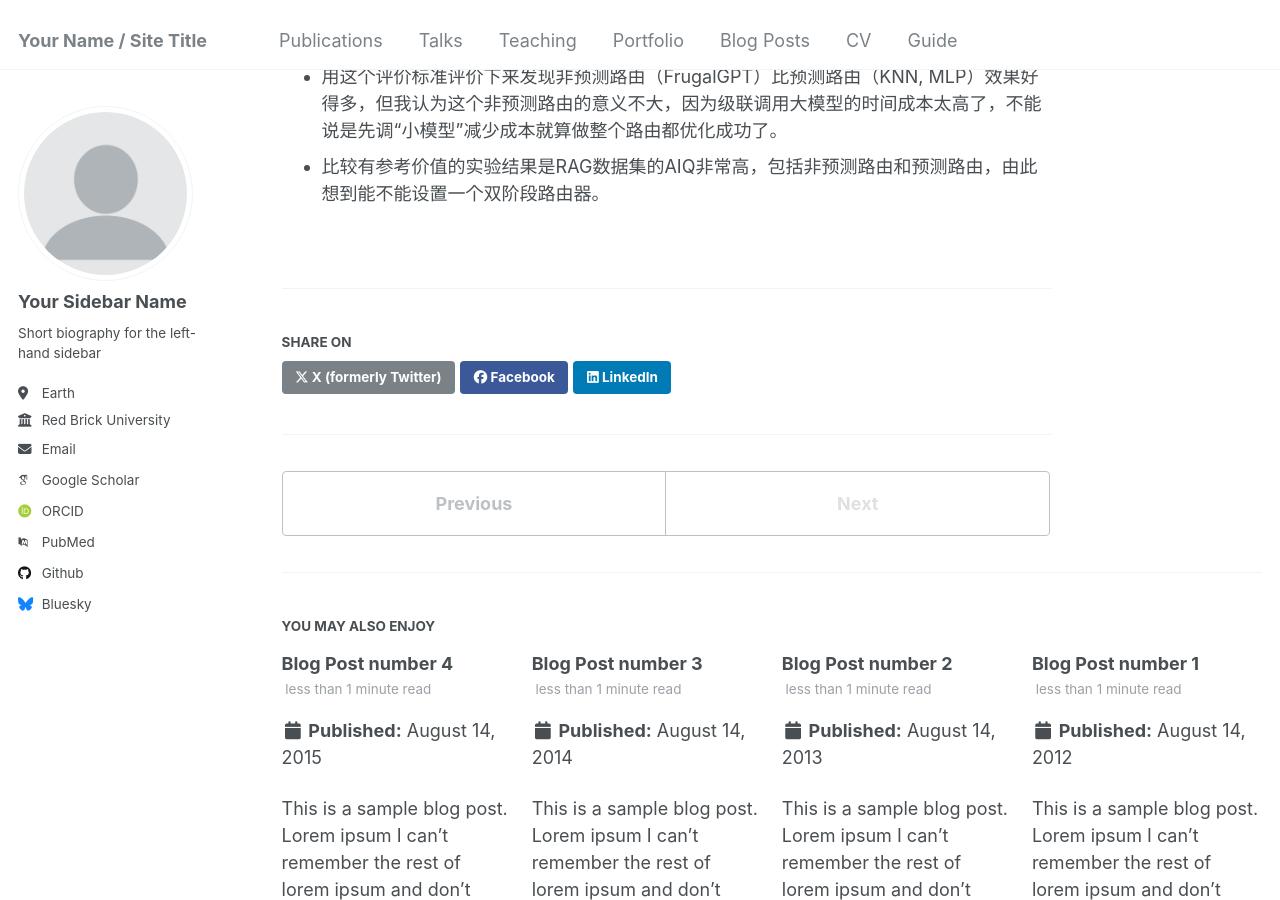
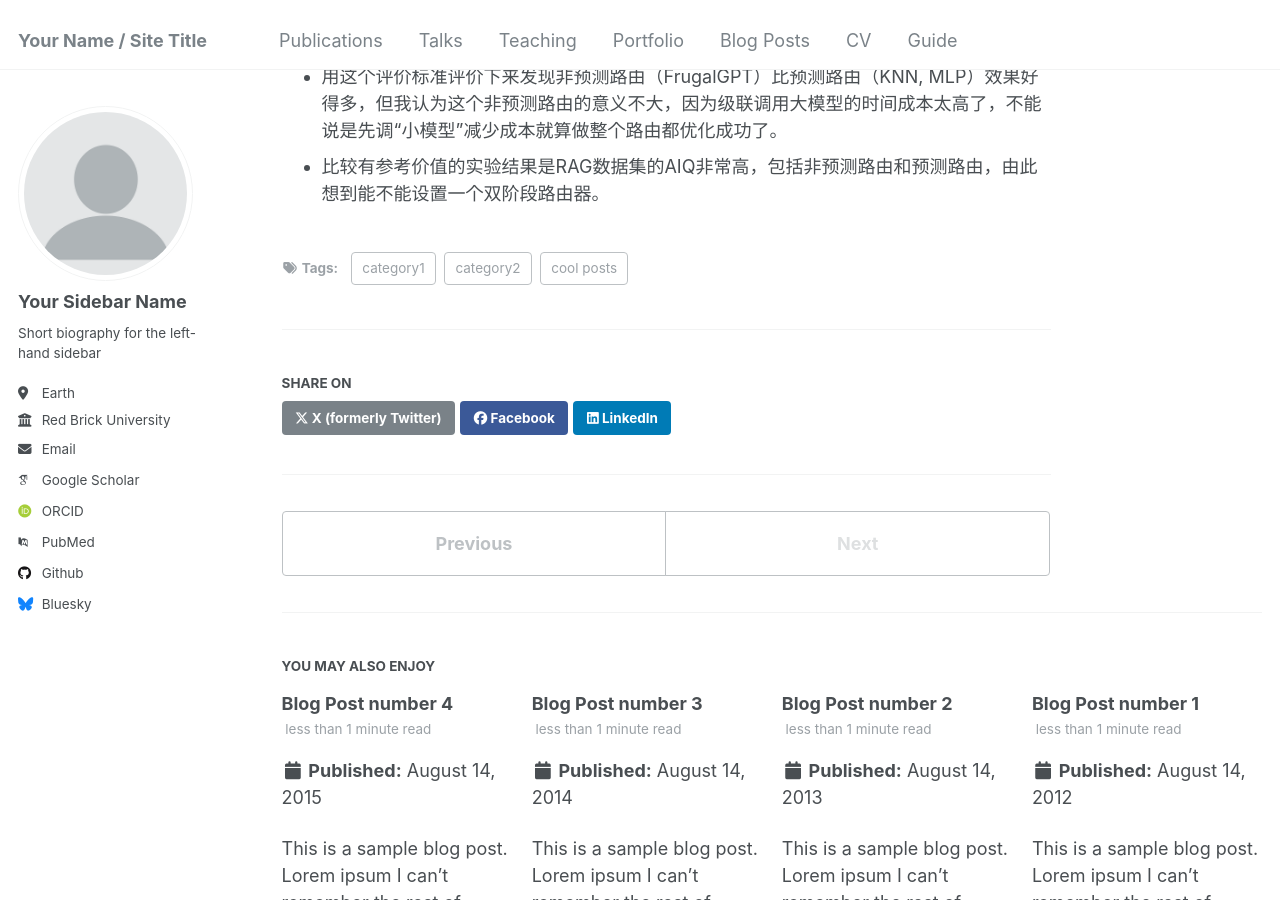
Before and after one commit to taltalw/taltalw.github.io, a Jekyll site: the page built from _posts/2024-01-02-blog-post-1.md, in a window 1280 px wide and 900 px high, scrolled down 3356 px. Built offline with Jekyll 4.4.1, drawn with Linux system fonts in a browser that asks for light colours; some web fonts are replaced; part of the change alters nothing that is shown.

Commit message:
fix: :bug: add tags

```diff
--- a/_posts/2024-01-02-blog-post-1.md
+++ b/_posts/2024-01-02-blog-post-1.md
@@ -2,10 +2,10 @@
 title: 'Paper reading 1'
 date: 2024-01-02
 permalink: /posts/2024/01/blog-post-1/
-# tags:
-#   - cool posts
-#   - category1
-#   - category2
+tags:
+  - cool posts
+  - category1
+  - category2
 ---
 
 # 论文阅读
```
